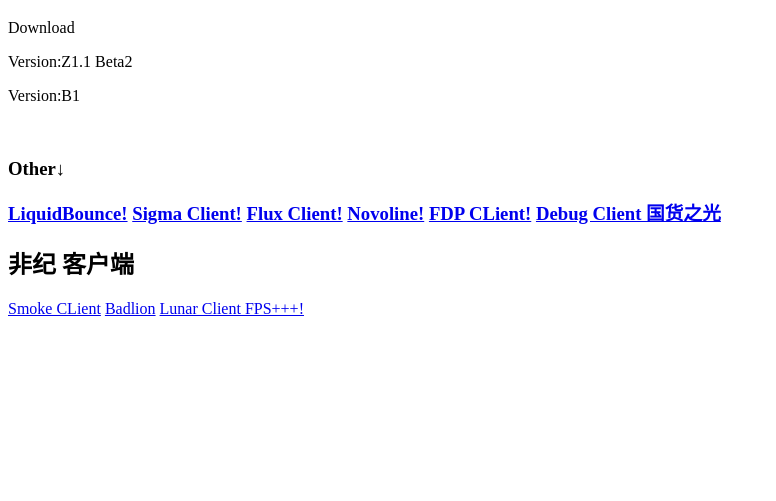
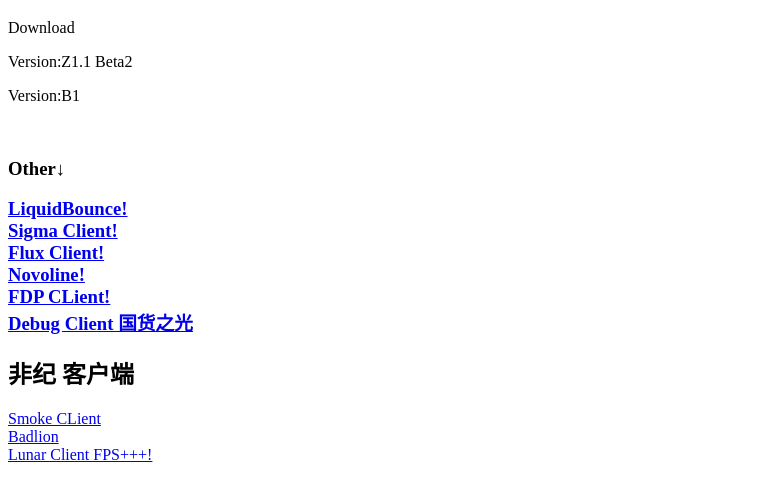
Before and after one commit to ALDSense1/ALDSense1.github.io, a plain HTML site: page index.html in a window 1280 px wide. Shown: the part 61-562 px from the top of the page, without its empty margins (0-776 px from the left). Drawn offline with Linux system fonts and the light colour scheme.

Commit message:
Update index.html

```diff
--- a/index.html
+++ b/index.html
@@ -10,15 +10,15 @@
     <p>Version:Z1.1 Beta2</p>
     <p>Version:B1</p>
     <br><h3>Other↓<h3>
-    <a href="https://liquidbounce.net" target="_blank">LiquidBounce!</a>
-    <a href="https://sigmaclient.info" target="_blank">Sigma Client!</a>
-    <a href="https://flux.today" target="_blank">Flux Client!</a>
-    <a href="https://novoline.wtf" target="_blank">Novoline!</a>
-    <a href="https://fdp.liulihaocai.pw" target="_blank">FDP CLient!</a>
+    <a href="https://liquidbounce.net" target="_blank">LiquidBounce!</a><br>
+    <a href="https://sigmaclient.info" target="_blank">Sigma Client!</a><br>
+    <a href="https://flux.today" target="_blank">Flux Client!</a><br>
+    <a href="https://novoline.wtf" target="_blank">Novoline!</a><br>
+    <a href="https://fdp.liulihaocai.pw" target="_blank">FDP CLient!</a><br>
     <a href="https://debug.xinchen.space" target="_blank">Debug Client 国货之光</a>
     <h2>非纪 客户端</h2>
-    <a href="https://smokeclient.cn" target="_blank">Smoke CLient</a>
-    <a href="https://badlion.net" target="_blank">Badlion</a>
+    <a href="https://smokeclient.cn" target="_blank">Smoke CLient</a><br>
+    <a href="https://badlion.net" target="_blank">Badlion</a><br>
     <a href="https://lunar.gg" target="_blank">Lunar Client FPS+++!</a>
 </body>
 </html>
```
